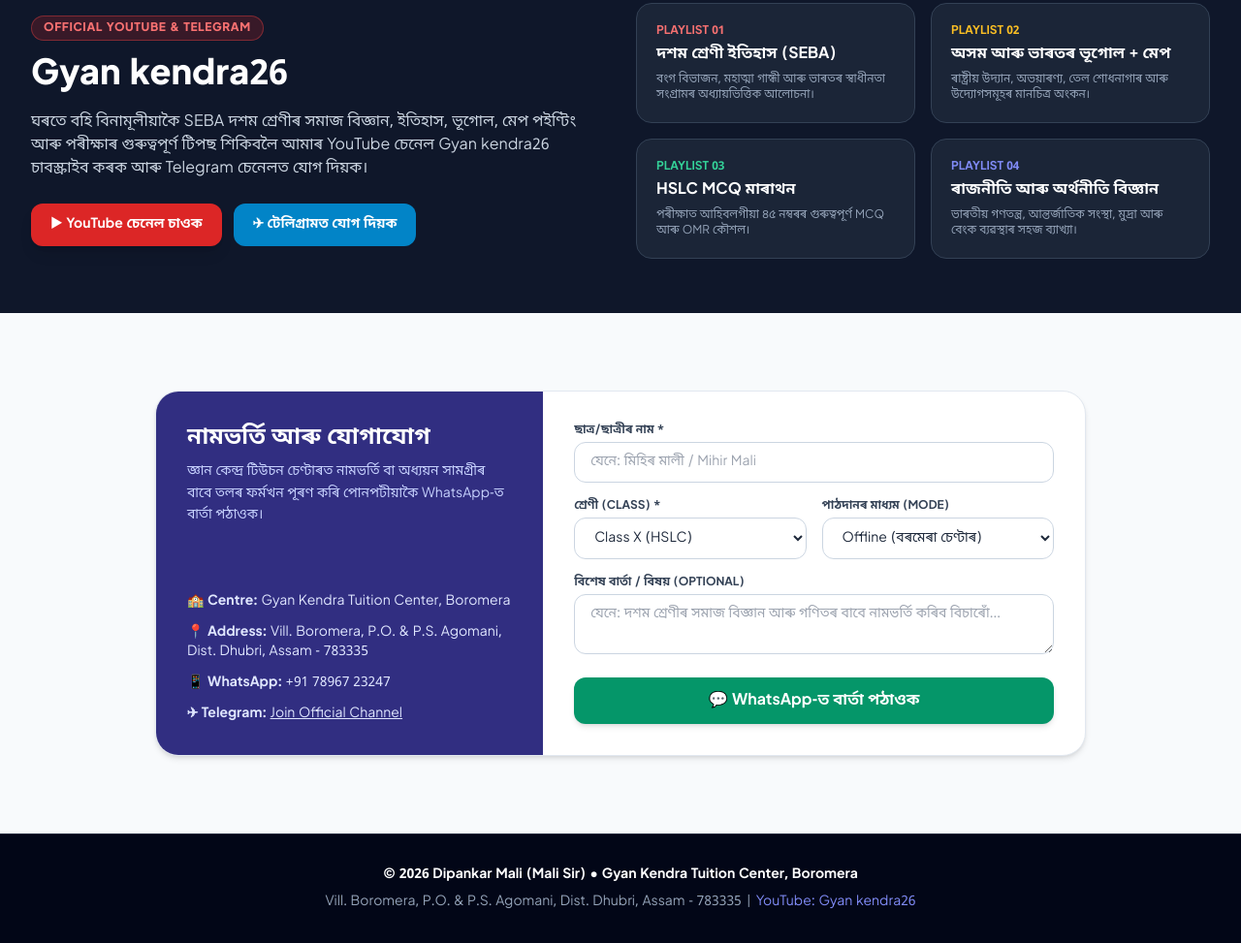
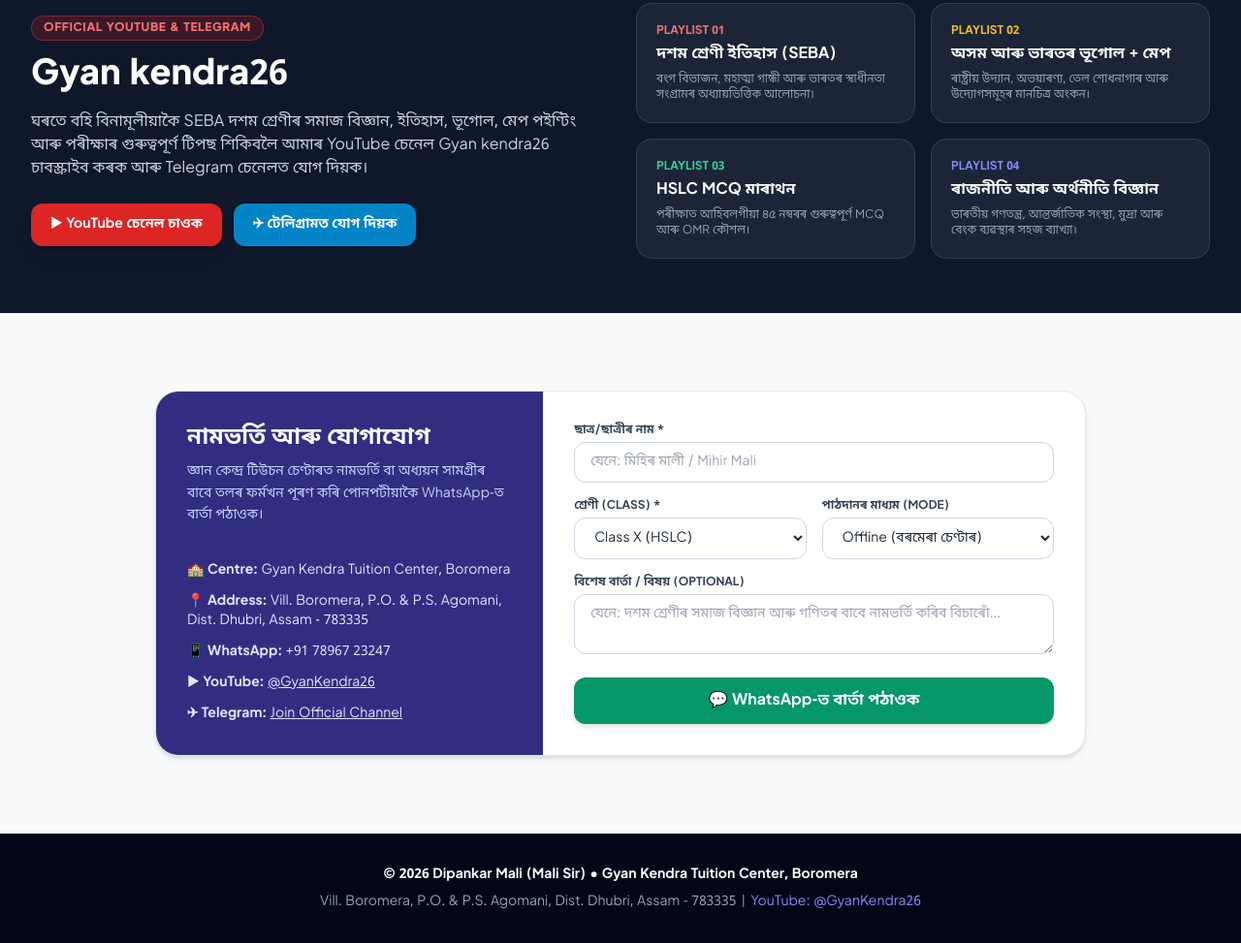
Before and after one commit to gyankendraboromera-svg/gyan-kendra-boromera-, a plain HTML site: page index.html in a window 1280 px wide. Shown: the part 2453-3426 px from the top of the page at 97% size. Drawn offline with nearby package versions, Linux system fonts and the light colour scheme.

Commit message:
Update image error handling and YouTube links

```diff
--- a/index.html
+++ b/index.html
@@ -49,7 +49,7 @@
   <header class="sticky top-0 z-40 bg-white/95 backdrop-blur-md border-b border-slate-200 shadow-sm">
     <div class="max-w-7xl mx-auto px-4 sm:px-6 lg:px-8 h-16 flex items-center justify-between">
       <a href="#home" class="flex items-center gap-3 group">
-        <img src="photo.jpg" alt="Dipankar Mali" onerror="this.onerror=null; this.src='https://ui-avatars.com/api/?name=Dipankar+Mali&background=4338ca&color=fff&bold=true';" class="w-10 h-10 rounded-xl object-cover object-top shadow-md border border-indigo-200 group-hover:scale-105 transition shrink-0" />
+        <img src="photo.jpg" alt="Dipankar Mali" onerror="if(!this.dataset.step){this.dataset.step='1';this.src='photo.png';}else if(this.dataset.step==='1'){this.dataset.step='2';this.src='57430.png';}else{this.onerror=null;this.src='https://ui-avatars.com/api/?name=Dipankar+Mali&background=4338ca&color=fff&bold=true';}" class="w-10 h-10 rounded-xl object-cover object-top shadow-md border border-indigo-200 group-hover:scale-105 transition shrink-0" />
         <div>
           <span class="block font-extrabold text-slate-900 text-base sm:text-lg leading-tight" data-as="দীপাংকৰ মালী" data-en="Dipankar Mali">দীপাংকৰ মালী</span>
           <span class="block text-[11px] font-semibold text-indigo-600 tracking-wide" data-as="বৰমেৰা, আগমনী • ধুবুৰী" data-en="Boromera, Agomani • Dhubri">বৰমেৰা, আগমনী • ধুবুৰী</span>
@@ -121,7 +121,7 @@
         <div class="lg:col-span-5">
           <div class="bg-white/10 backdrop-blur-md border border-white/15 rounded-2xl p-6 sm:p-7 shadow-2xl space-y-5">
             <div class="flex items-center gap-4">
-              <img src="photo.jpg" alt="Dipankar Mali" onerror="this.onerror=null; this.src='https://ui-avatars.com/api/?name=Dipankar+Mali&background=f59e0b&color=0f172a&bold=true';" class="w-20 h-20 rounded-2xl object-cover object-top shadow-lg border-2 border-amber-400 shrink-0" />
+              <img src="photo.jpg" alt="Dipankar Mali" onerror="if(!this.dataset.step){this.dataset.step='1';this.src='photo.png';}else if(this.dataset.step==='1'){this.dataset.step='2';this.src='57430.png';}else{this.onerror=null;this.src='https://ui-avatars.com/api/?name=Dipankar+Mali&background=f59e0b&color=0f172a&bold=true';}" class="w-20 h-20 rounded-2xl object-cover object-top shadow-lg border-2 border-amber-400 shrink-0" />
               <div>
                 <h2 class="text-xl font-bold text-white" data-as="শ্ৰী দীপাংকৰ মালী" data-en="Shri Dipankar Mali">শ্ৰী দীপাংকৰ মালী</h2>
                 <p class="text-xs sm:text-sm text-indigo-200 mt-0.5" data-as="সহকাৰী শিক্ষক, গান্ধীজী জাতীয় বিদ্যালয় (ঝাপুসাবাৰী)" data-en="Assistant Teacher, Gandhiji Jatiya Bidyalaya (Jhapusabari)">সহকাৰী শিক্ষক, গান্ধীজী জাতীয় বিদ্যালয় (ঝাপুসাবাৰী)</p>
@@ -151,7 +151,7 @@
             </div>
 
             <div class="flex flex-wrap gap-2 pt-1">
-              <a href="https://www.youtube.com/results?search_query=Gyan+kendra26" target="_blank" rel="noopener" class="flex-1 text-center py-2 px-3 rounded-lg bg-red-600 hover:bg-red-500 text-white text-xs font-bold transition">▶ YouTube</a>
+              <a href="https://www.youtube.com/@GyanKendra26" target="_blank" rel="noopener" class="flex-1 text-center py-2 px-3 rounded-lg bg-red-600 hover:bg-red-500 text-white text-xs font-bold transition">▶ YouTube</a>
               <a href="https://t.me/+rlJ8R6YyFr1lMDA1" target="_blank" rel="noopener" class="flex-1 text-center py-2 px-3 rounded-lg bg-sky-500 hover:bg-sky-400 text-white text-xs font-bold transition">✈ Telegram</a>
               <a href="https://whatsapp.com/channel/0029Vb7YYlADZ4LZOtGek320" target="_blank" rel="noopener" class="flex-1 text-center py-2 px-3 rounded-lg bg-emerald-600 hover:bg-emerald-500 text-white text-xs font-bold transition">💬 Channel</a>
             </div>
@@ -363,7 +363,7 @@
             ঘৰতে বহি বিনামূলীয়াকৈ SEBA দশম শ্ৰেণীৰ সমাজ বিজ্ঞান, ইতিহাস, ভূগোল, মেপ পইণ্টিং আৰু পৰীক্ষাৰ গুৰুত্বপূৰ্ণ টিপছ শিকিবলৈ আমাৰ YouTube চেনেল Gyan kendra26 চাবস্ক্ৰাইব কৰক আৰু Telegram চেনেলত যোগ দিয়ক।
           </p>
           <div class="flex flex-wrap gap-3 pt-2">
-            <a href="https://www.youtube.com/results?search_query=Gyan+kendra26" target="_blank" rel="noopener" class="px-5 py-3 rounded-xl bg-red-600 hover:bg-red-500 text-white font-bold text-sm shadow-lg transition" data-as="▶ YouTube চেনেল চাওক" data-en="▶ Visit YouTube Channel">
+            <a href="https://www.youtube.com/@GyanKendra26" target="_blank" rel="noopener" class="px-5 py-3 rounded-xl bg-red-600 hover:bg-red-500 text-white font-bold text-sm shadow-lg transition" data-as="▶ YouTube চেনেল চাওক" data-en="▶ Visit YouTube Channel">
               ▶ YouTube চেনেল চাওক
             </a>
             <a href="https://t.me/+rlJ8R6YyFr1lMDA1" target="_blank" rel="noopener" class="px-5 py-3 rounded-xl bg-sky-600 hover:bg-sky-500 text-white font-bold text-sm transition" data-as="✈ টেলিগ্ৰামত যোগ দিয়ক" data-en="✈ Join Telegram">
@@ -411,6 +411,7 @@
           <p><strong>🏫 Centre:</strong> Gyan Kendra Tuition Center, Boromera</p>
           <p><strong>📍 Address:</strong> Vill. Boromera, P.O. & P.S. Agomani, Dist. Dhubri, Assam - 783335</p>
           <p><strong>📱 WhatsApp:</strong> +91 78967 23247</p>
+          <p><strong>▶ YouTube:</strong> <a href="https://www.youtube.com/@GyanKendra26" target="_blank" rel="noopener" class="underline hover:text-amber-300">@GyanKendra26</a></p>
           <p><strong>✈ Telegram:</strong> <a href="https://t.me/+rlJ8R6YyFr1lMDA1" target="_blank" rel="noopener" class="underline hover:text-amber-300">Join Official Channel</a></p>
         </div>
       </div>
@@ -455,7 +456,7 @@
   <footer class="bg-slate-950 text-slate-400 py-8 border-t border-slate-800 text-center text-xs sm:text-sm">
     <div class="max-w-7xl mx-auto px-4 space-y-2">
       <p class="text-white font-bold">© 2026 Dipankar Mali (Mali Sir) • Gyan Kendra Tuition Center, Boromera</p>
-      <p>Vill. Boromera, P.O. & P.S. Agomani, Dist. Dhubri, Assam - 783335 | <span class="text-indigo-400">YouTube: Gyan kendra26</span></p>
+      <p>Vill. Boromera, P.O. & P.S. Agomani, Dist. Dhubri, Assam - 783335 | <a href="https://www.youtube.com/@GyanKendra26" target="_blank" rel="noopener" class="text-indigo-400 hover:underline">YouTube: @GyanKendra26</a></p>
     </div>
   </footer>
 
```
